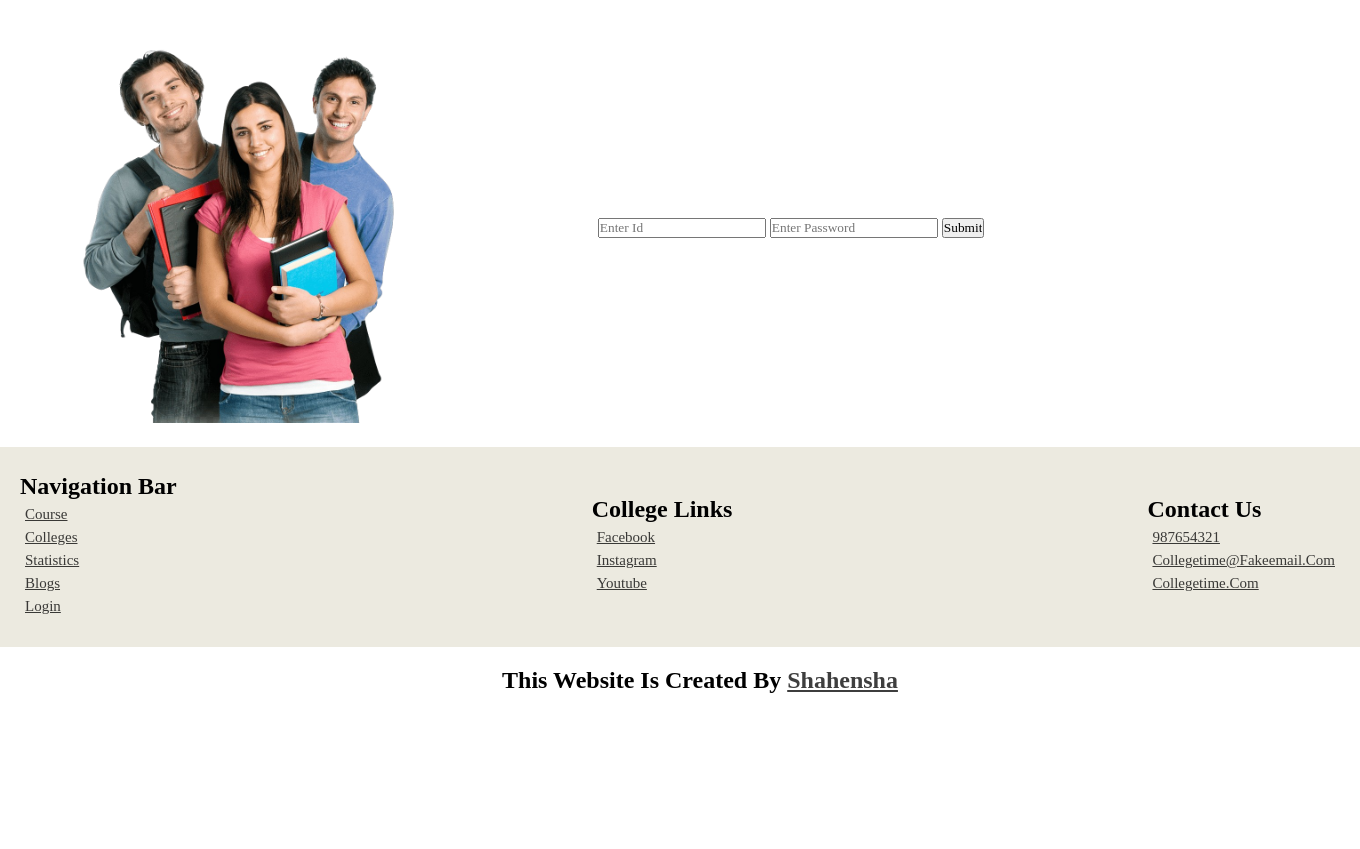
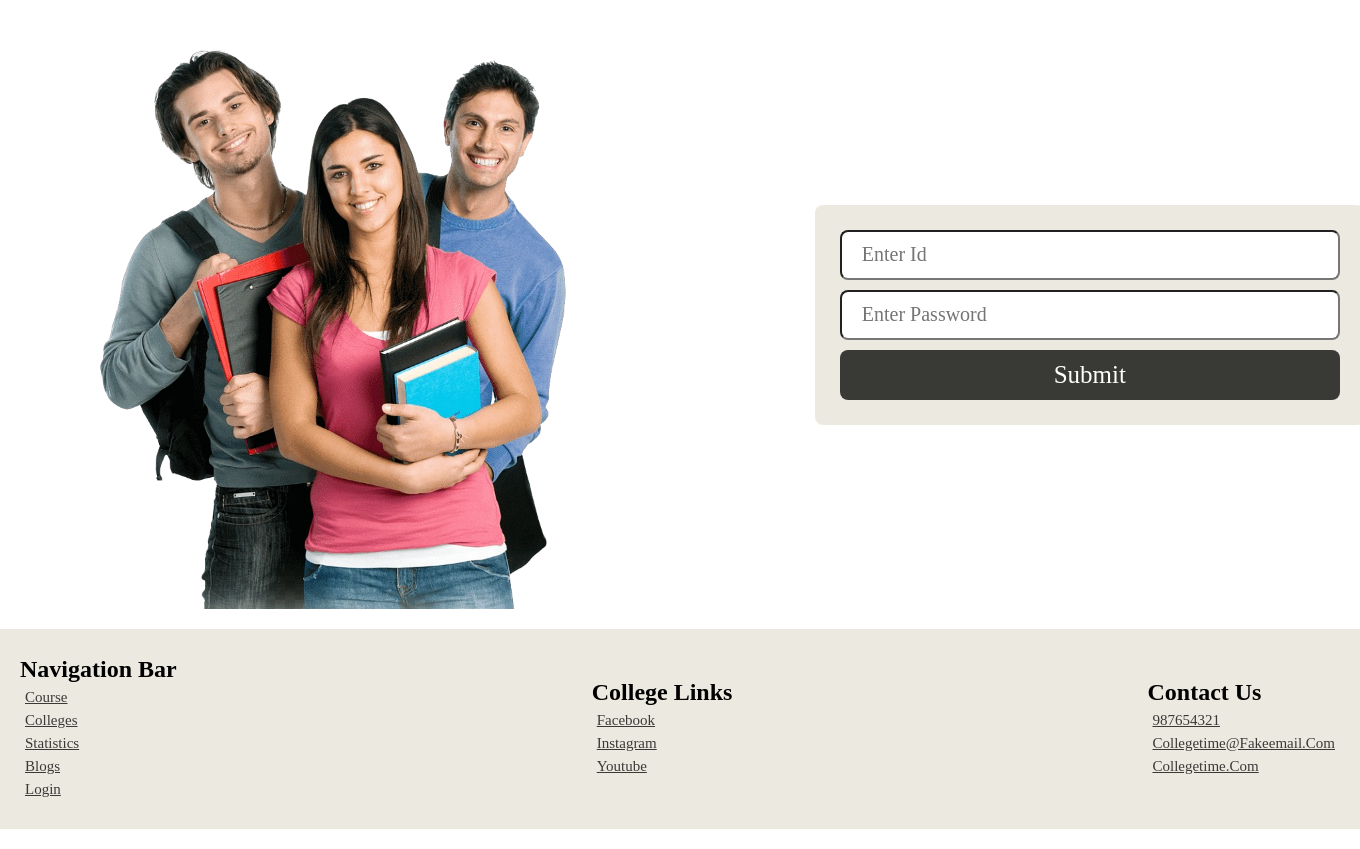
Before and after one commit to mr-shahensha/collegeTime, a PHP site: page /login.php in a window 1360 px wide. Shown: the part 110-959 px from the top of the page. Before the commit the page ends 803 px from the top, so only its background shows below. Run offline with PHP 8.4, Linux system fonts and the light colour scheme.

Commit message:
login page css done

```diff
--- a/css/login.css
+++ b/css/login.css
@@ -1,17 +1,40 @@
 .hero{
+    max-width: 100vw;
+    margin: 20px;
     display: flex;
-    justify-content: space-between;
+    flex-direction: row;
+    justify-content: center;
     align-items: center;
-    width: 100%;
-    padding: 20px;
+    gap: 180px;
 }
 .hero img{
-    margin-left: 5%;
-    width: 400px;
+    margin-left: 3%;
+    width: 600px;
 }
-.hero .login-form{
-    display: flex;
-    flex-direction: column;
-    justify-content: center;
-    align-items: center;
+.login-form{
+    width: 550px;
+    background-color: rgb(236, 234, 224);
+    padding: 20px;
+    border-radius: 8px;
 }
+.login-form input{
+    width: 500px;
+    height: 50px;
+    margin: 5px;
+    font-size: 20px;
+    padding: 20px;
+    border-radius: 8px;
+}
+.login-form input[type="submit"]{
+    background-color: rgba(0, 0, 0, 0.755);
+    color: white;
+    line-height: 10px;
+    font-size: 25px;
+    border: none;
+
+}
+.login-form input[type="submit"]:hover{
+    background-color: white;
+    color: rgba(0, 0, 0, 0.755);
+    transition: all .5s;
+}
--- a/login.php
+++ b/login.php
@@ -14,21 +14,16 @@
         </header>
         <!-- this is hero section -->
         <section class="hero">
-            <div class="img">
             <img src="assets/students.png" alt="image">
-            </div>
+            <form action="logic/loginlogic.php" method="post" onsubmit="return validation()">
             <div class="login-form">
-            <form action="logic/loginlogic.php" method="post" onsubmit="return validation()">
             <input type="text" placeholder="enter id" name="id" id='id'  onkeyup="return hidewarn(this.value)">
-
-            <input type="text" placeholder="enter password"  name="pass" id='pass' onkeyup="return hidewarn2(this.value)">
-
-            <input type="submit" value="submit" name="submit">
+           <input type="text" placeholder="enter password"  name="pass" id='pass' onkeyup="return hidewarn2(this.value)">
+              <input type="submit" value="submit" name="submit">
             </div>
             <b><p id="vali1" style="color:red;"></p></b>
             <b><p id="vali2" style="color:red;"></p></b>
         </form>
-
     </section>
         <?php include("footer.php");?>
     </body>
```
